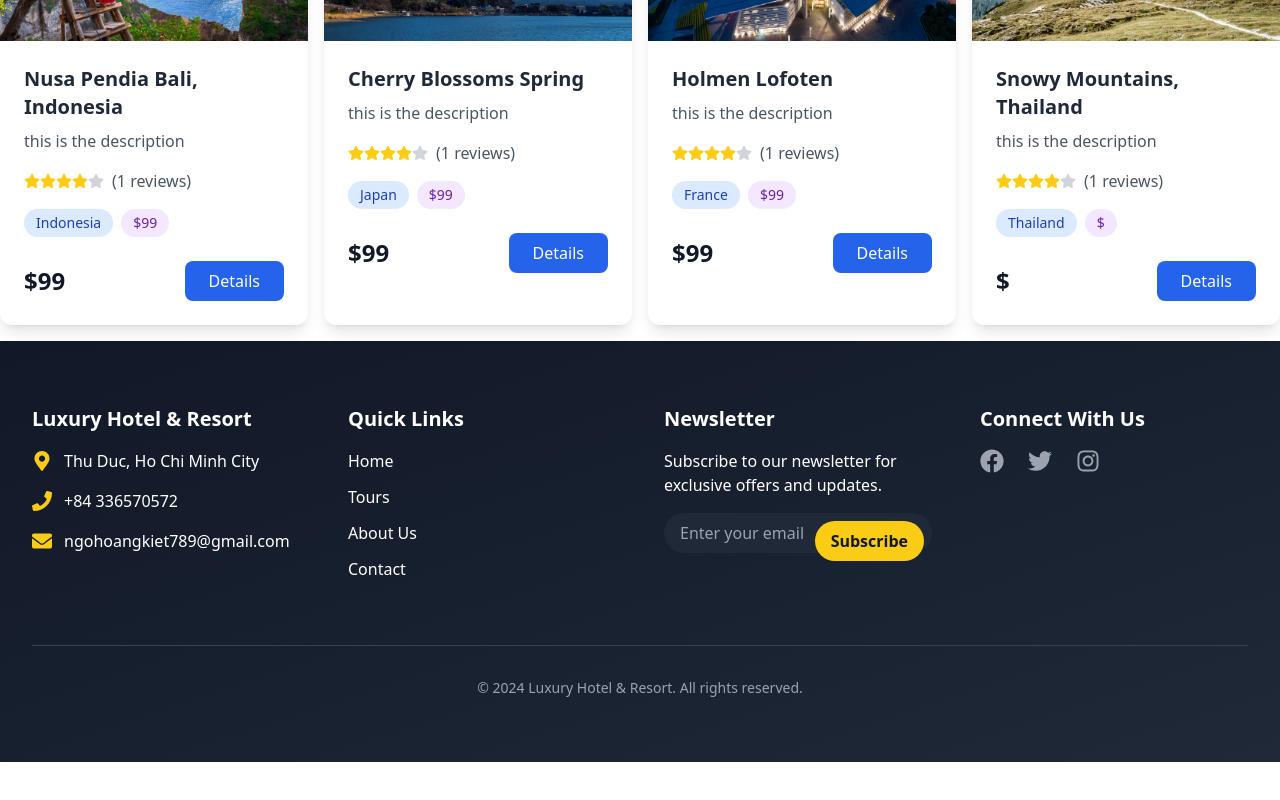
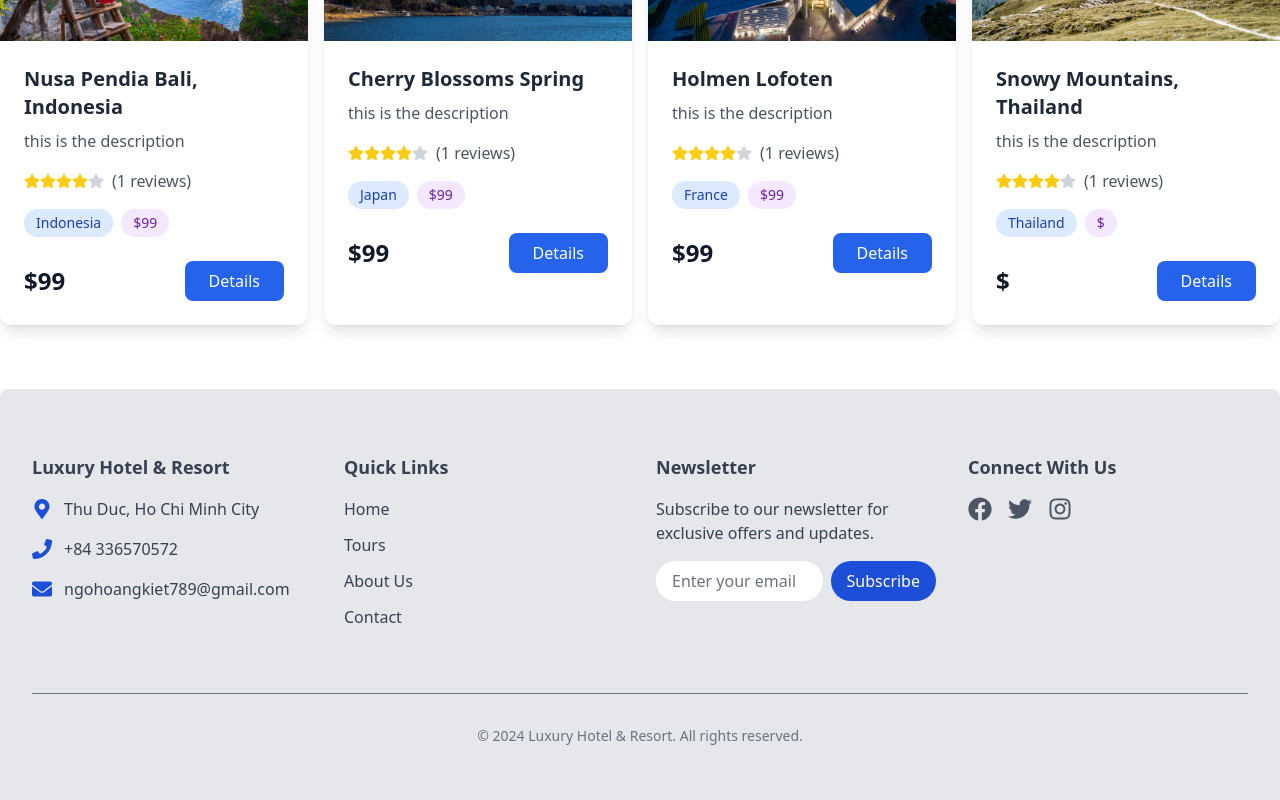
Before and after one commit to buiquangkiet-0901/client, a React (Create React App) app: page /home in a window 1280 px wide. Shown: the part 1711-2511 px from the top of the page. Before the commit the page ends 2473 px from the top, so only its background shows below. Built offline with nearby package versions, Linux system fonts and the light colour scheme.

Commit message:
sửa footer

```diff
--- a/src/components/Footer/Footer.js
+++ b/src/components/Footer/Footer.js
@@ -16,36 +16,36 @@ const Footer = () => {
   ];
 
   return (
-    <footer className="bg-gradient-to-br from-gray-900 to-gray-800 text-white shadow-lg">
+    <footer className="bg-gray-200 text-gray-700 rounded-t-lg mt-12">
       <div className="max-w-7xl mx-auto px-4 py-16 sm:px-6 lg:px-8">
-        <div className="grid grid-cols-1 md:grid-cols-2 lg:grid-cols-4 gap-12">
+        <div className="grid grid-cols-1 md:grid-cols-2 lg:grid-cols-4 gap-8">
 
           {/* Hotel Info */}
           <div className="space-y-4">
-            <h3 className="text-xl font-semibold mb-4">Luxury Hotel & Resort</h3>
+            <h3 className="text-lg font-semibold mb-4">Luxury Hotel & Resort</h3>
             <div className="flex items-center space-x-3">
-              <FaMapMarkerAlt className="w-5 h-5 text-yellow-400" />
+              <FaMapMarkerAlt className="w-5 h-5 text-blue-700" />
               <p>Thu Duc, Ho Chi Minh City</p>
             </div>
             <div className="flex items-center space-x-3">
-              <FaPhone className="w-5 h-5 text-yellow-400" />
+              <FaPhone className="w-5 h-5 text-blue-700" />
               <p>+84 336570572</p>
             </div>
             <div className="flex items-center space-x-3">
-              <FaEnvelope className="w-5 h-5 text-yellow-400" />
+              <FaEnvelope className="w-5 h-5 text-blue-700" />
               <p>ngohoangkiet789@gmail.com</p>
             </div>
           </div>
 
           {/* Quick Links */}
           <div>
-            <h3 className="text-xl font-semibold mb-4">Quick Links</h3>
+            <h3 className="text-lg font-semibold mb-4">Quick Links</h3>
             <ul className="space-y-3">
               {navigationLinks.map((link, index) => (
                 <li key={index}>
                   <a
                     href={link.href}
-                    className="hover:text-yellow-400 transition-transform duration-300 transform hover:scale-105"
+                    className="hover:text-blue-500 transition-colors duration-200"
                     aria-label={`Navigate to ${link.title}`}
                   >
                     {link.title}
@@ -57,18 +57,18 @@ const Footer = () => {
 
           {/* Newsletter */}
           <div>
-            <h3 className="text-xl font-semibold mb-4">Newsletter</h3>
+            <h3 className="text-lg font-semibold mb-4">Newsletter</h3>
             <p className="mb-4">Subscribe to our newsletter for exclusive offers and updates.</p>
-            <form className="relative">
+            <form className="flex items-center space-x-2">
               <input
                 type="email"
                 placeholder="Enter your email"
-                className="w-full px-4 py-2 bg-gray-800 rounded-full text-white placeholder-gray-400 focus:outline-none focus:ring-2 focus:ring-yellow-400"
+                className="w-full px-4 py-2 bg-white rounded-full text-gray-700 placeholder-gray-500 focus:outline-none focus:ring-2 focus:ring-blue-500 flex-grow"
                 aria-label="Email subscription input"
               />
               <button
                 type="submit"
-                className="absolute right-2 top-2 bg-yellow-400 text-gray-900 px-4 py-2 rounded-full font-semibold hover:bg-yellow-500 transition-transform duration-300 transform hover:scale-105"
+                className="bg-blue-700 text-white px-4 py-2 rounded-full font-medium hover:bg-blue-600 transition-colors duration-200"
                 aria-label="Subscribe to newsletter"
               >
                 Subscribe
@@ -78,13 +78,13 @@ const Footer = () => {
 
           {/* Social Links */}
           <div>
-            <h3 className="text-xl font-semibold mb-4">Connect With Us</h3>
-            <div className="flex space-x-6">
+            <h3 className="text-lg font-semibold mb-4">Connect With Us</h3>
+            <div className="flex space-x-4">
               {socialLinks.map((social, index) => (
                 <a
                   key={index}
                   href={social.href}
-                  className="text-gray-400 hover:text-yellow-400 transition-transform duration-300 transform hover:rotate-6 hover:scale-110"
+                  className="text-gray-600 hover:text-blue-500 transition-colors duration-200"
                   aria-label={`Visit our ${social.label} page`}
                 >
                   <span className="text-2xl">{social.icon}</span>
@@ -94,8 +94,8 @@ const Footer = () => {
           </div>
         </div>
 
-        <div className="mt-16 pt-8 border-t border-gray-700">
-          <p className="text-center text-gray-400 text-sm">
+        <div className="mt-16 pt-8 border-t border-gray-500">
+          <p className="text-center text-gray-500 text-sm">
             © {new Date().getFullYear()} Luxury Hotel & Resort. All rights reserved.
           </p>
         </div>
```
